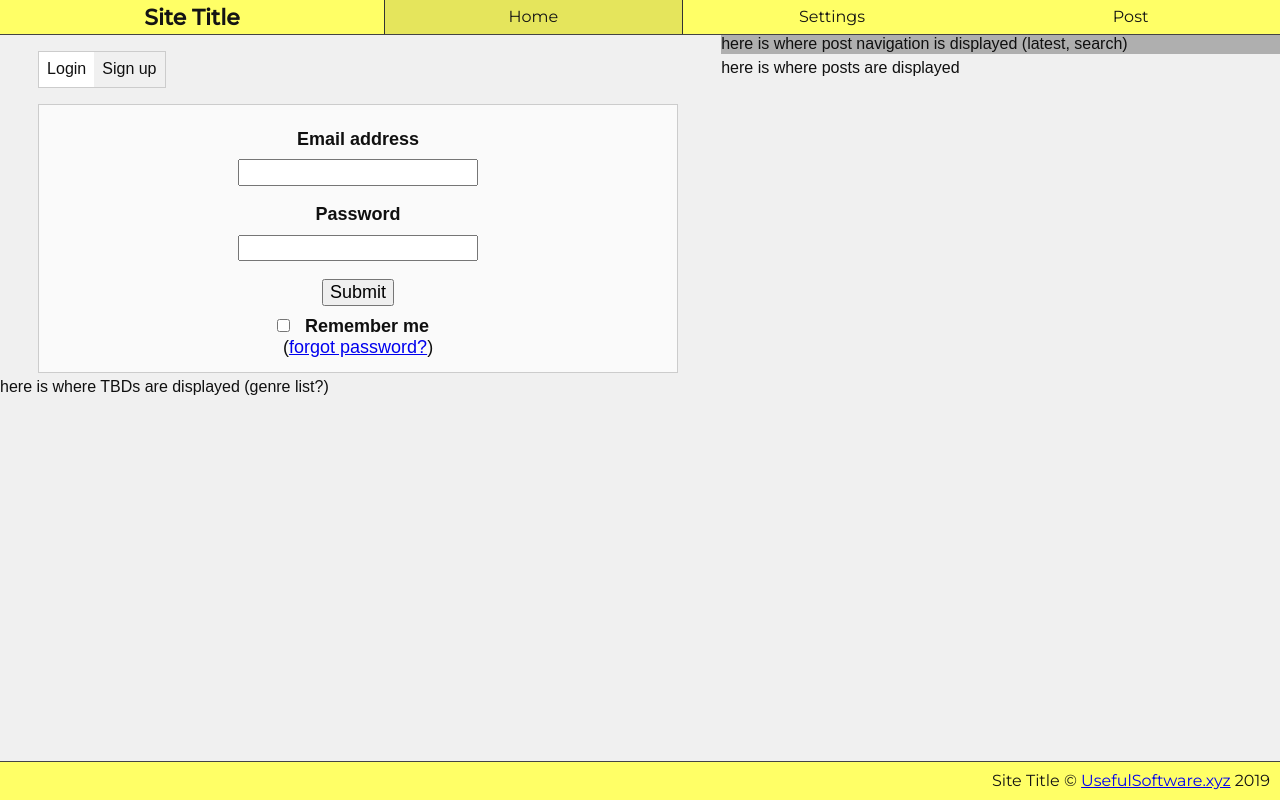
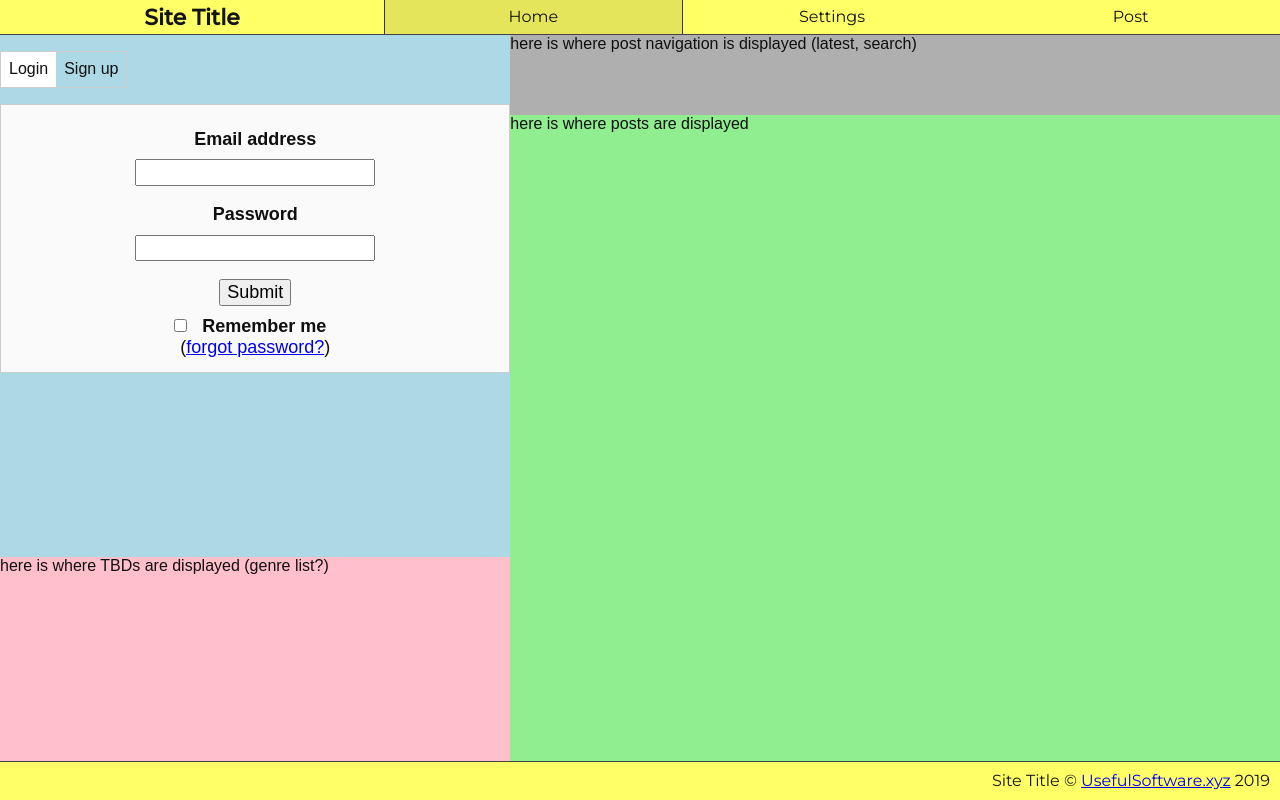
Before and after one commit to tedjenkins/forum, a Vue app: page / in a window 1280 px wide. Built offline with nearby package versions, Linux system fonts and the light colour scheme.

Commit message:
Helpful (temporary) colour coding

```diff
--- a/src/views/pages/Home.vue
+++ b/src/views/pages/Home.vue
@@ -98,7 +98,6 @@ export default class Home extends Vue {
 <style lang="scss" scoped>
 #home {
   display: grid;
-  grid-gap: 5px;
   grid-template-areas:
     "stats topbar topbar"
     "stats view view"
@@ -106,11 +105,11 @@ export default class Home extends Vue {
     "other view view"
     "other view view"
     "other view view";
+  height: 100%;
 
   #login-register {
+    background-color: lightblue;
     grid-area: stats;
-    margin: 0px auto;
-    width: 640px;
 
     .li-selected {
       background-color: white;
@@ -136,6 +135,7 @@ export default class Home extends Vue {
   }
 
   #unknown {
+    background-color: pink;
     grid-area: other;
   }
 
@@ -145,6 +145,7 @@ export default class Home extends Vue {
   }
 
   #display-posts {
+    background-color: lightgreen;
     grid-area: view;
   }
 }
```
